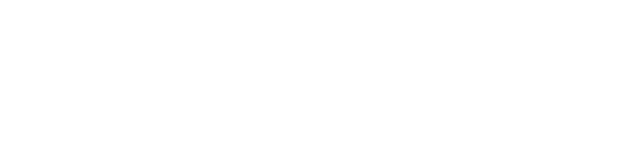
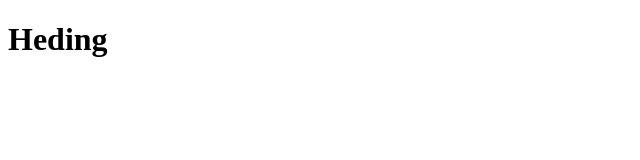
Before and after one commit to KonstantinVGerasimov/GIT-ST-2025, a plain HTML site: page index.html in a window 1280 px wide. Shown: the whole page, without its empty margins (0-640 px from the left). Drawn offline with Linux system fonts and the light colour scheme.

Commit message:
Updated files

```diff
--- a/index.html
+++ b/index.html
@@ -2,10 +2,10 @@
 <html lang="en">
 <head>
     <meta charset="UTF-8">
-    <meta name="viewport" content="width=device-width, initial-scale=1.0">
+
     <title>Document</title>
 </head>
 <body>
-
+    <h1>Heding </h1>
 </body>
 </html>
```
Also changed, not shown: 1 other file.
